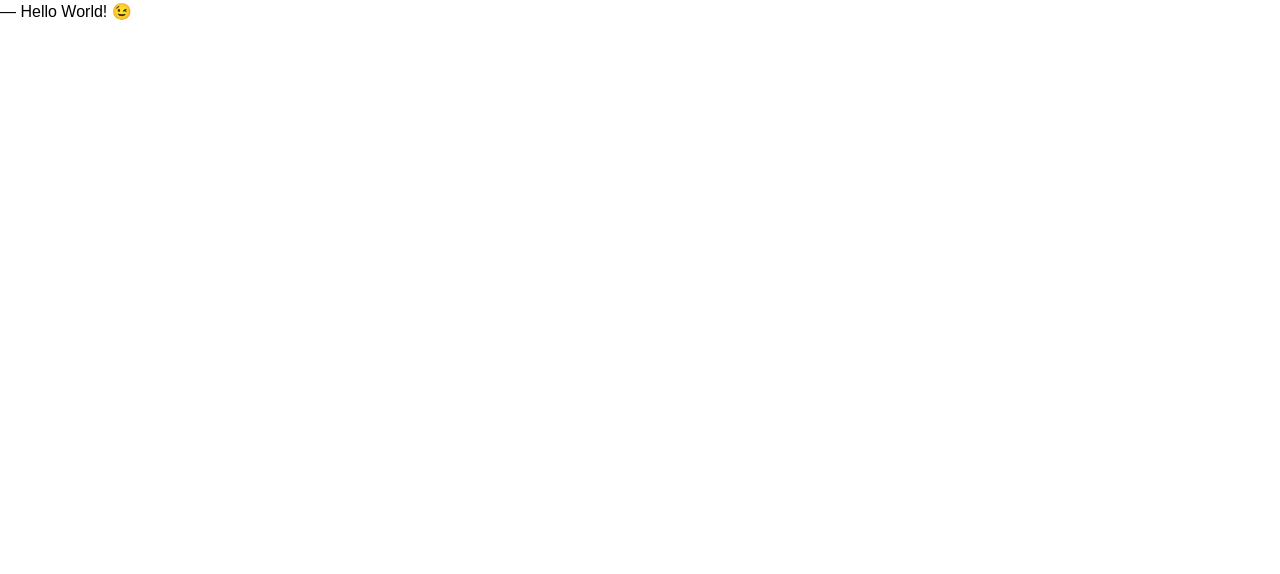
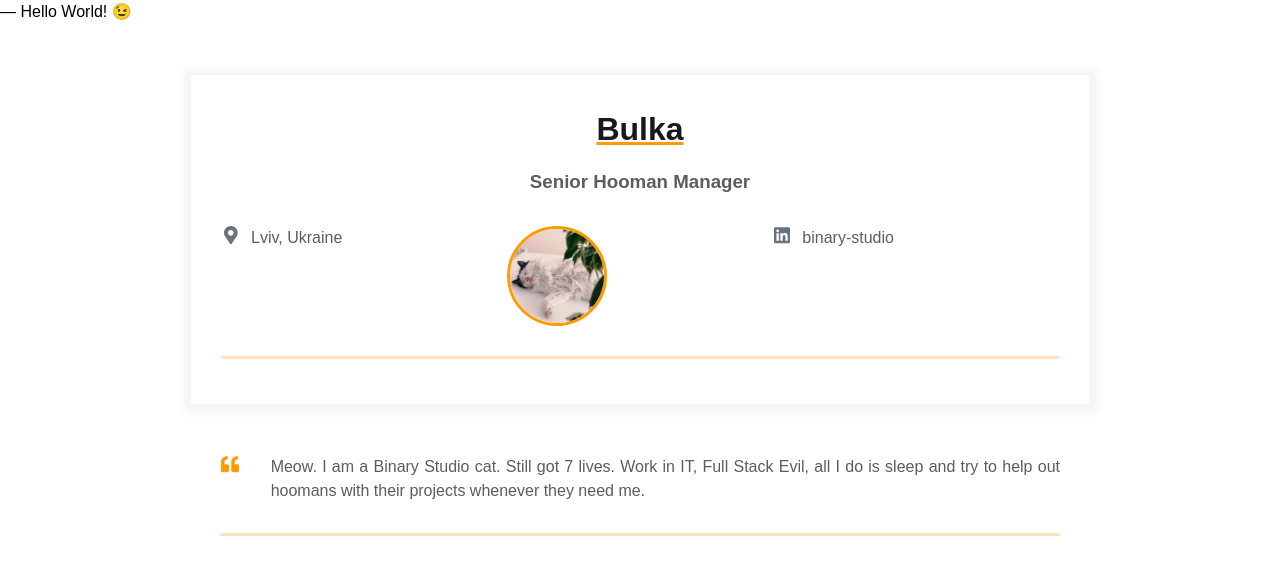
Before and after one commit to mitko1717/homepage, a plain HTML site: page index.html in a window 1280 px wide. Drawn offline with Linux system fonts and the light colour scheme.

Commit message:
added contact-info block and created new folder for images

```diff
--- a/index.html
+++ b/index.html
@@ -8,5 +8,68 @@
   </head>
   <body>
     ― Hello World! &#x1F609;
+    <main>
+        <div class="resume">
+          <div class="container">
+            <div class="resume__block">
+              <h1 class="contact-info__header">Bulka</h1>
+              <h3 class="contact-info__sub-header">Senior Hooman Manager</h3>
+
+              <div class="contact_info_container fh">
+                <div class="contact-info__block">
+                    <a href="" rel="author" class="contact-info__item">
+                        <div class="contact-info__item-icon-wrapper">
+                          <svg class="contact-info__item-icon" xmlns="http://www.w3.org/2000/svg" viewBox="0 0 384 512">
+                            <path
+                              d="M172.268 501.67C26.97 291.031 0 269.413 0 192 0 85.961 85.961 0 192 0s192 85.961 192 192c0 77.413-26.97 99.031-172.268 309.67-9.535 13.774-29.93 13.773-39.464 0zM192 272c44.183 0 80-35.817 80-80s-35.817-80-80-80-80 35.817-80 80 35.817 80 80 80z">
+                            </path>
+                          </svg>
+                        </div>
+                        <span>Lviv, Ukraine</span>
+                      </a>
+                </div>
+
+                <div class="contact-info__block contact-info__block--center">
+                  <img class="contact-info__avatar" src="assets/avatar.png" alt="Avatar">
+                </div>
+
+                <div class="contact-info__block">
+                    <a href="https://ua.linkedin.com/company/binary-studio_241166" rel="author" class="contact-info__item">
+                        <div class="contact-info__item-icon-wrapper">
+                          <svg class="contact-info__item-icon" xmlns="http://www.w3.org/2000/svg" viewBox="0 0 448 512">
+                            <path
+                              d="M416 32H31.9C14.3 32 0 46.5 0 64.3v383.4C0 465.5 14.3 480 31.9 480H416c17.6 0 32-14.5 32-32.3V64.3c0-17.8-14.4-32.3-32-32.3zM135.4 416H69V202.2h66.5V416zm-33.2-243c-21.3 0-38.5-17.3-38.5-38.5S80.9 96 102.2 96c21.2 0 38.5 17.3 38.5 38.5 0 21.3-17.2 38.5-38.5 38.5zm282.1 243h-66.4V312c0-24.8-.5-56.7-34.5-56.7-34.6 0-39.9 27-39.9 54.9V416h-66.4V202.2h63.7v29.2h.9c8.9-16.8 30.6-34.5 62.9-34.5 67.2 0 79.7 44.3 79.7 101.9V416z">
+                            </path>
+                          </svg>
+                        </div>
+                        <span>binary-studio</span>
+                      </a>
+                </div>
+              <div>
+            <div>
+          <div>
+        </div>
+      </main>
+
+
+      <div class="container">
+        <div class="resume__block">
+          <div class="intro">
+            <div class="intro__icon-wrapper">
+              <svg class="intro__icon" xmlns="http://www.w3.org/2000/svg" viewBox="0 0 512 512">
+                <path
+                  d="M464 256h-80v-64c0-35.3 28.7-64 64-64h8c13.3 0 24-10.7 24-24V56c0-13.3-10.7-24-24-24h-8c-88.4 0-160 71.6-160 160v240c0 26.5 21.5 48 48 48h128c26.5 0 48-21.5 48-48V304c0-26.5-21.5-48-48-48zm-288 0H96v-64c0-35.3 28.7-64 64-64h8c13.3 0 24-10.7 24-24V56c0-13.3-10.7-24-24-24h-8C71.6 32 0 103.6 0 192v240c0 26.5 21.5 48 48 48h128c26.5 0 48-21.5 48-48V304c0-26.5-21.5-48-48-48z">
+                </path>
+              </svg>
+            </div>
+            <p class="intro_text">Meow.
+              I am a Binary Studio cat. Still got 7 lives. Work in IT, Full Stack Evil,
+              all I do is sleep and try to help out hoomans with their projects whenever
+              they need me.
+            </p>
+          </div>
+        </div>
+      </div>
+
   </body>
 </html>
```
Also changed, not shown: assets/avatar.png (added).
